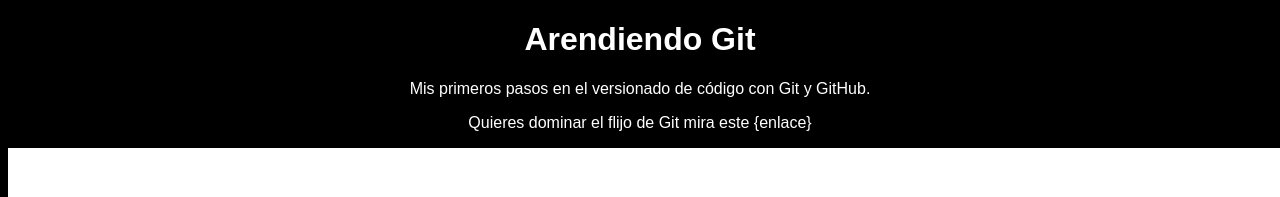
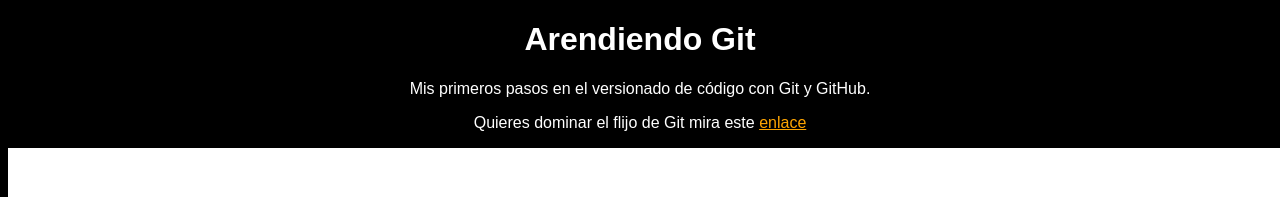
Before and after one commit to pipe-mv/youtube-git, a plain HTML site: page index.html in a window 1280 px wide. Shown: the top 197 px of the page. Drawn offline with Linux system fonts and the light colour scheme.

Commit message:
Bug enlace

```diff
--- a/index.html
+++ b/index.html
@@ -12,7 +12,7 @@
     <p>Mis primeros pasos en el versionado de código con Git y GitHub.</p>
     <p>
       Quieres dominar el flijo de Git mira este
-      <a href="https://jonmircha.com/git" target="_blank"></a>{enlace}
+      <a href="https://jonmircha.com/git" target="_blank">enlace</a>
     </p>
     <img src="git-flow.png" alt="Flujo basico de Git" />
     <script src="index.js"></script>
```
